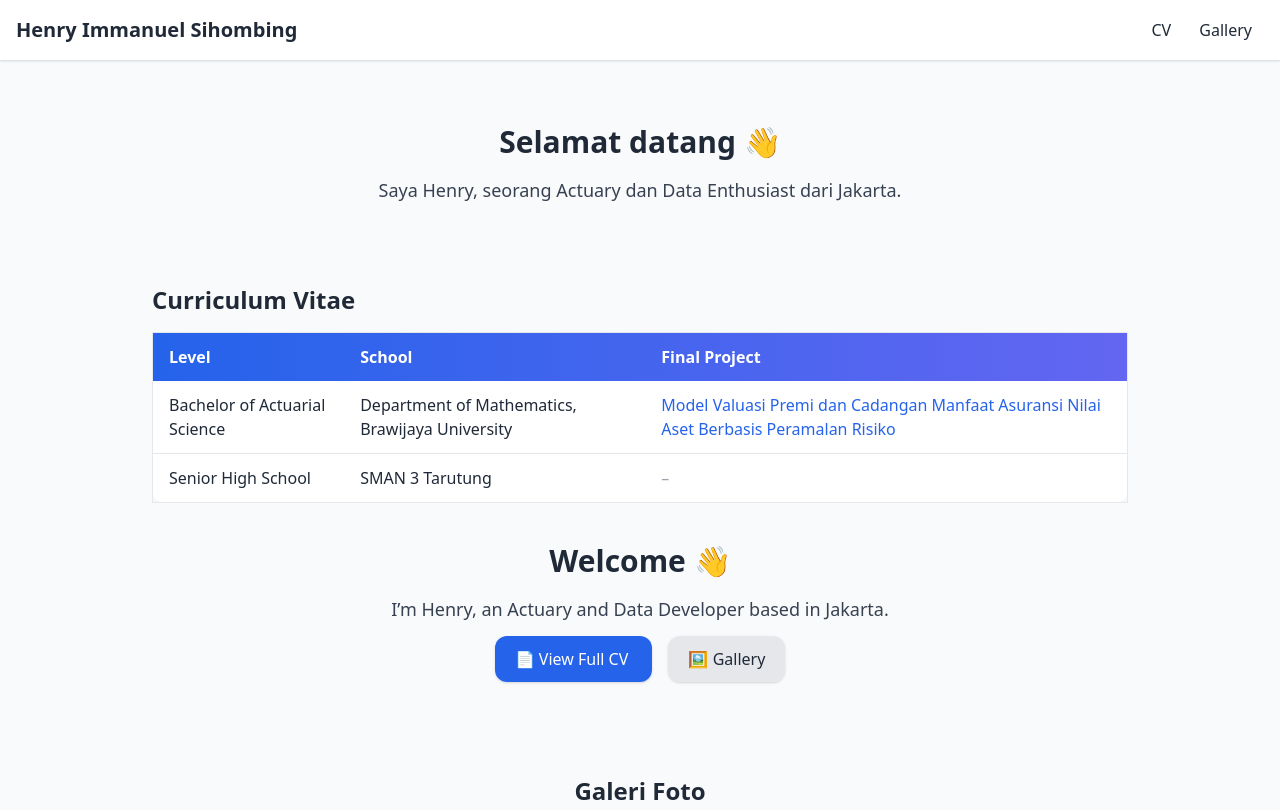
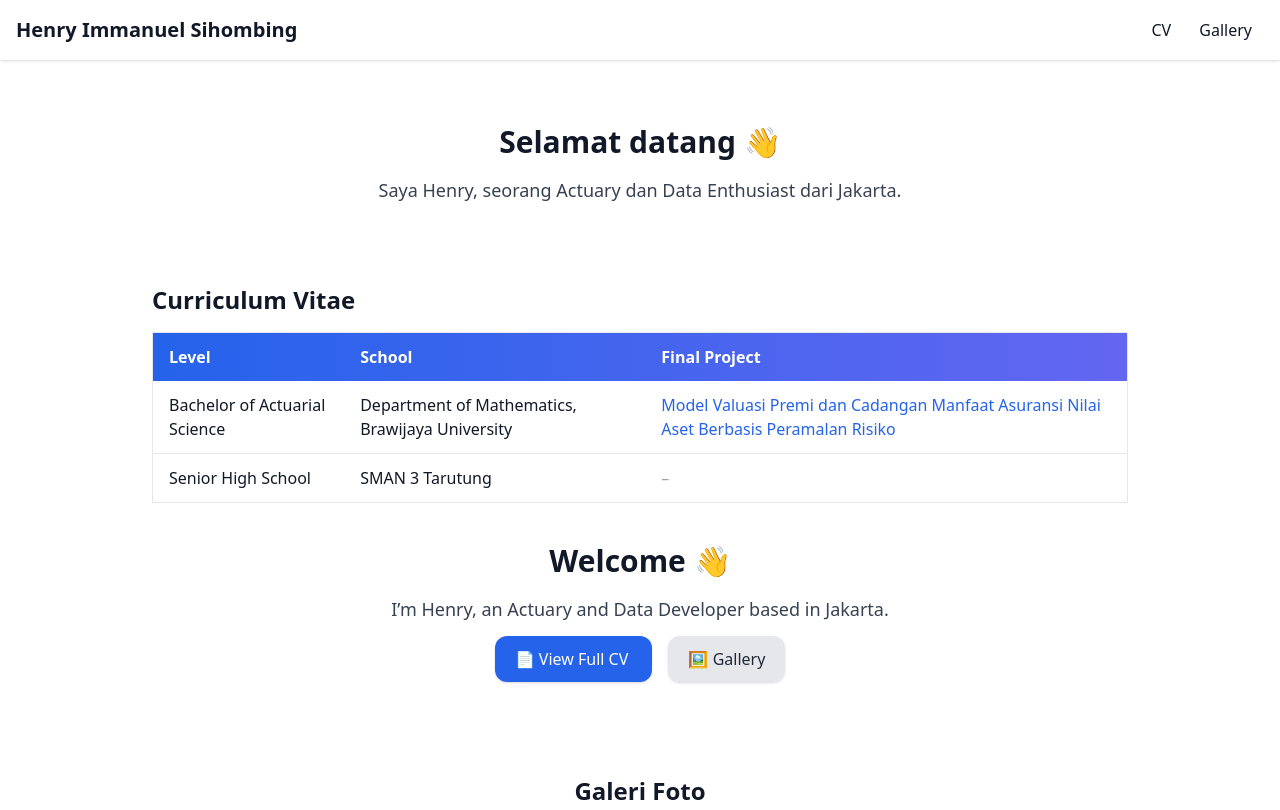
Before and after one commit to henry-immanuel02/henry-immanuel02.github.io, a plain HTML site: page index.html in a window 1280 px wide. Shown: the top 810 px of the page. Drawn offline with nearby package versions, Linux system fonts and the light colour scheme.

Commit message:
Update index.html

```diff
--- a/index.html
+++ b/index.html
@@ -7,7 +7,7 @@
   <link href="https://cdn.jsdelivr.net/npm/tailwindcss@2.2.19/dist/tailwind.min.css" rel="stylesheet">
   <link rel="stylesheet" href="style.css">
 </head>
-<body class="bg-gray-50 text-gray-800">
+<body class="bg-white text-gray-900">
   <header class="bg-white shadow p-4 flex justify-between items-center">
     <h1 class="text-xl font-semibold">Henry Immanuel Sihombing</h1>
     <nav>
```
